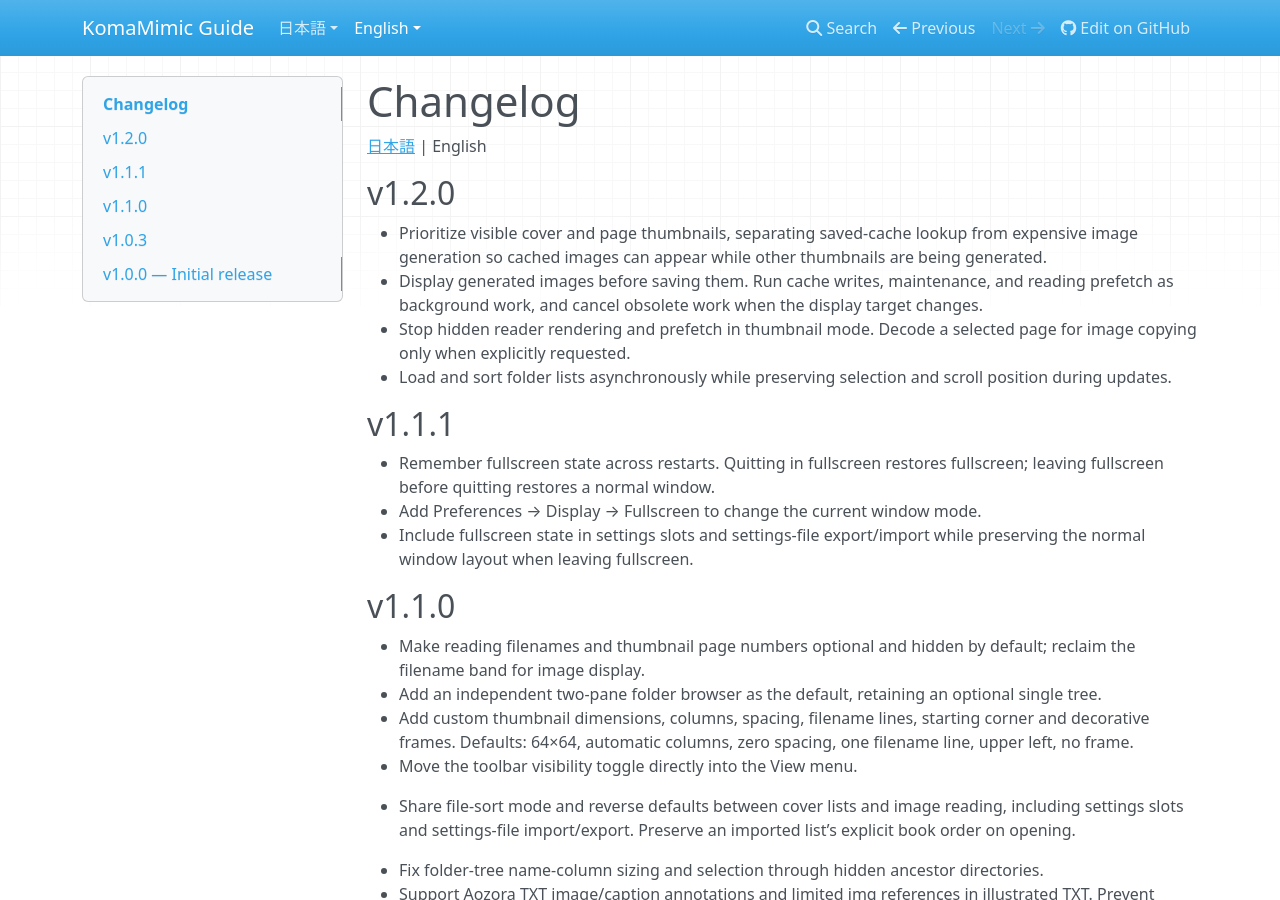
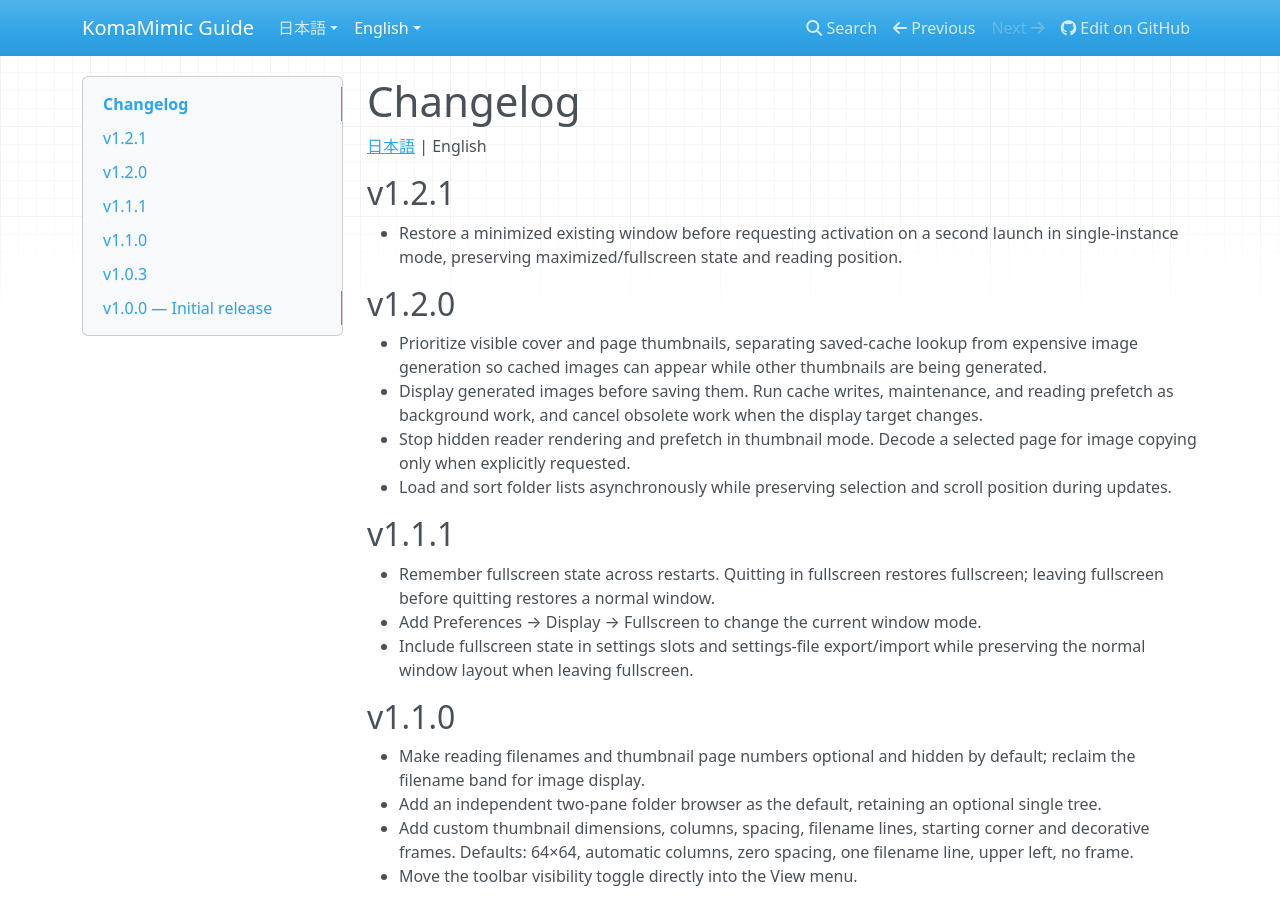
Before and after one commit to asfdrwe/KomaMimic, an MkDocs documentation site: the page built from docs/site/en/changelog.md, in a window 1280 px wide and 900 px high. Built offline with MkDocs 1.6.1, drawn with Linux system fonts in a browser that asks for light colours; nearby versions of some CDN libraries.

Commit message:
updated to v1.2.1

```diff
--- a/CMakeLists.txt
+++ b/CMakeLists.txt
@@ -7,7 +7,7 @@
 # Migrate the old vcpkg feature; WebEngine is now a required dependency.
 list(REMOVE_ITEM VCPKG_MANIFEST_FEATURES extended-documents)
 include(cmake/WindowsFast.cmake)
-project(KomaMimic VERSION 1.2.0 LANGUAGES CXX)
+project(KomaMimic VERSION 1.2.1 LANGUAGES CXX)
 include(CTest)
 set(CMAKE_CXX_STANDARD 20)
 set(CMAKE_CXX_STANDARD_REQUIRED ON)
--- a/docs/site/en/changelog.md
+++ b/docs/site/en/changelog.md
@@ -1,6 +1,10 @@
 # Changelog
 
 [日本語](../changelog.md) | English
+
+## v1.2.1
+
+- Restore a minimized existing window before requesting activation on a second launch in single-instance mode, preserving maximized/fullscreen state and reading position.
 
 ## v1.2.0
 
--- a/vcpkg.json
+++ b/vcpkg.json
@@ -1,6 +1,6 @@
 {
   "name": "komamimic",
-  "version-string": "1.2.0",
+  "version-string": "1.2.1",
   "description": "Cross-platform comic and image viewer",
   "license": "GPL-3.0-only",
   "builtin-baseline": "9eec002df1cd109f8f104cd966a763daf9751489",
```
Also changed, not shown: README.md (+1 -0 lines), docs/developer/changelog.md (+5 -0 lines), docs/site/changelog.md (+4 -0 lines), 2 other files.
